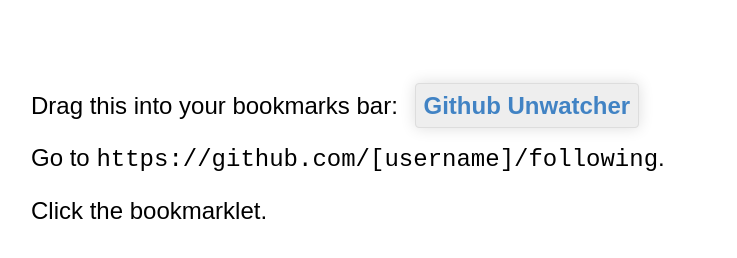
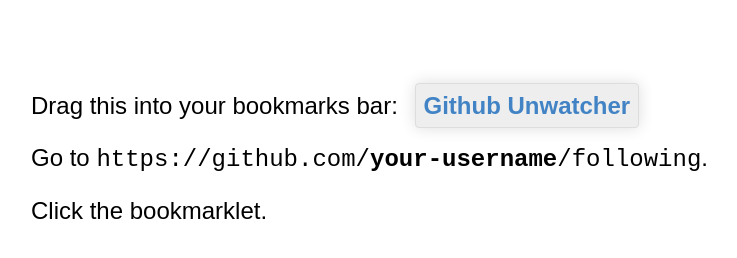
Before and after one commit to cloudhead/github-unwatcher, a plain HTML site: page index.html in a window 1280 px wide. Shown: the whole page, without its empty margins (37-774 px from the left). Drawn offline with Linux system fonts and the light colour scheme.

Commit message:
clarify path

```diff
--- a/index.html
+++ b/index.html
@@ -24,7 +24,7 @@
     <p>Drag this into your bookmarks bar:
     <a class="bookmark" href="javascript:(function() { var elem=document.createElement('script'); elem.setAttribute('src', 'https://raw.github.com/cloudhead/github-unwatcher/master/github-unwatch.js?t='+(new Date().getTime())); document.body.appendChild(elem); }())">Github Unwatcher</a>
   </p>
-  <p>Go to <code>https://github.com/[username]/following</code>.</p>
+  <p>Go to <code>https://github.com/<b>your-username</b>/following</code>.</p>
   <p>Click the bookmarklet.</p>
   </body>
 </html>
```
